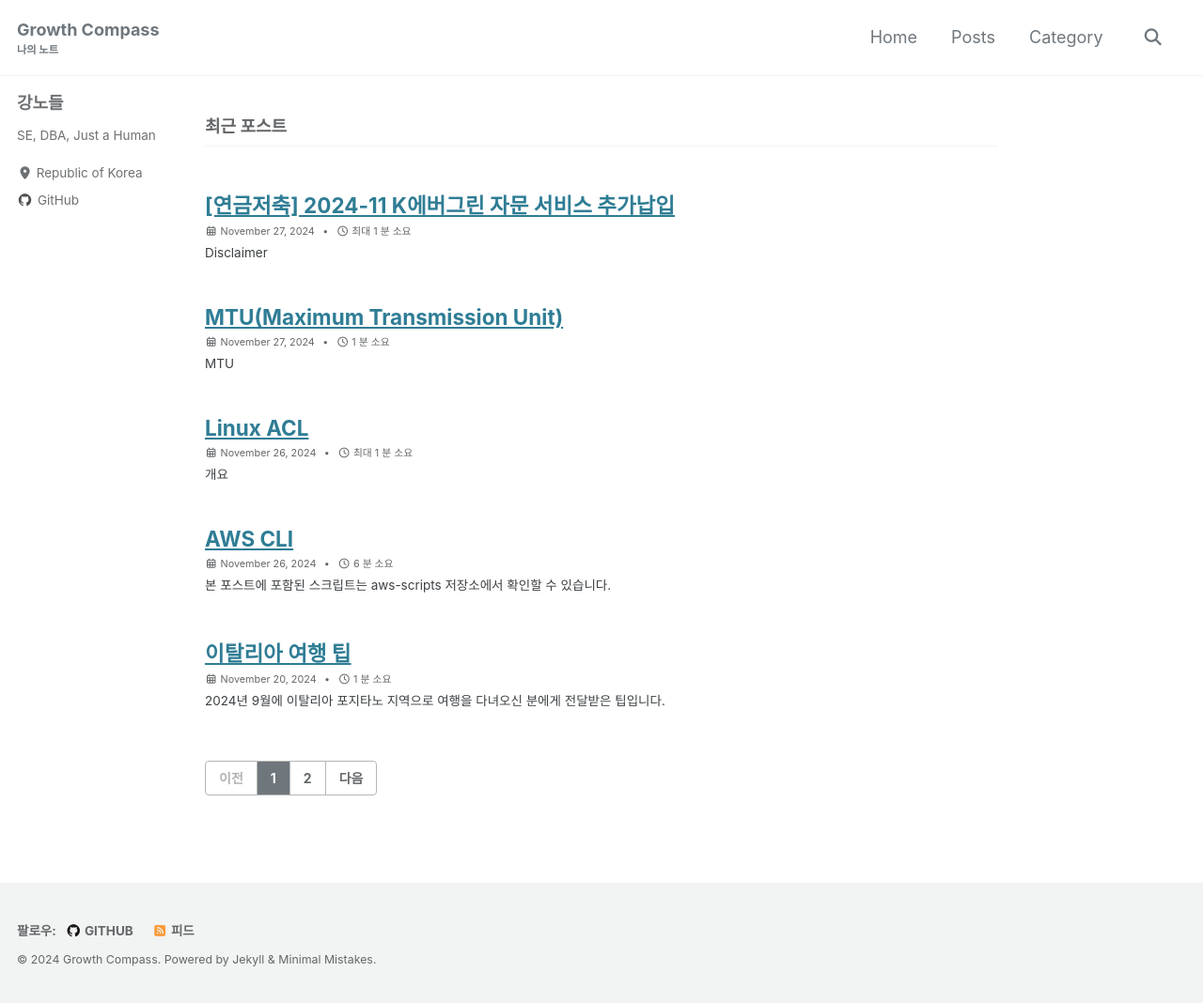
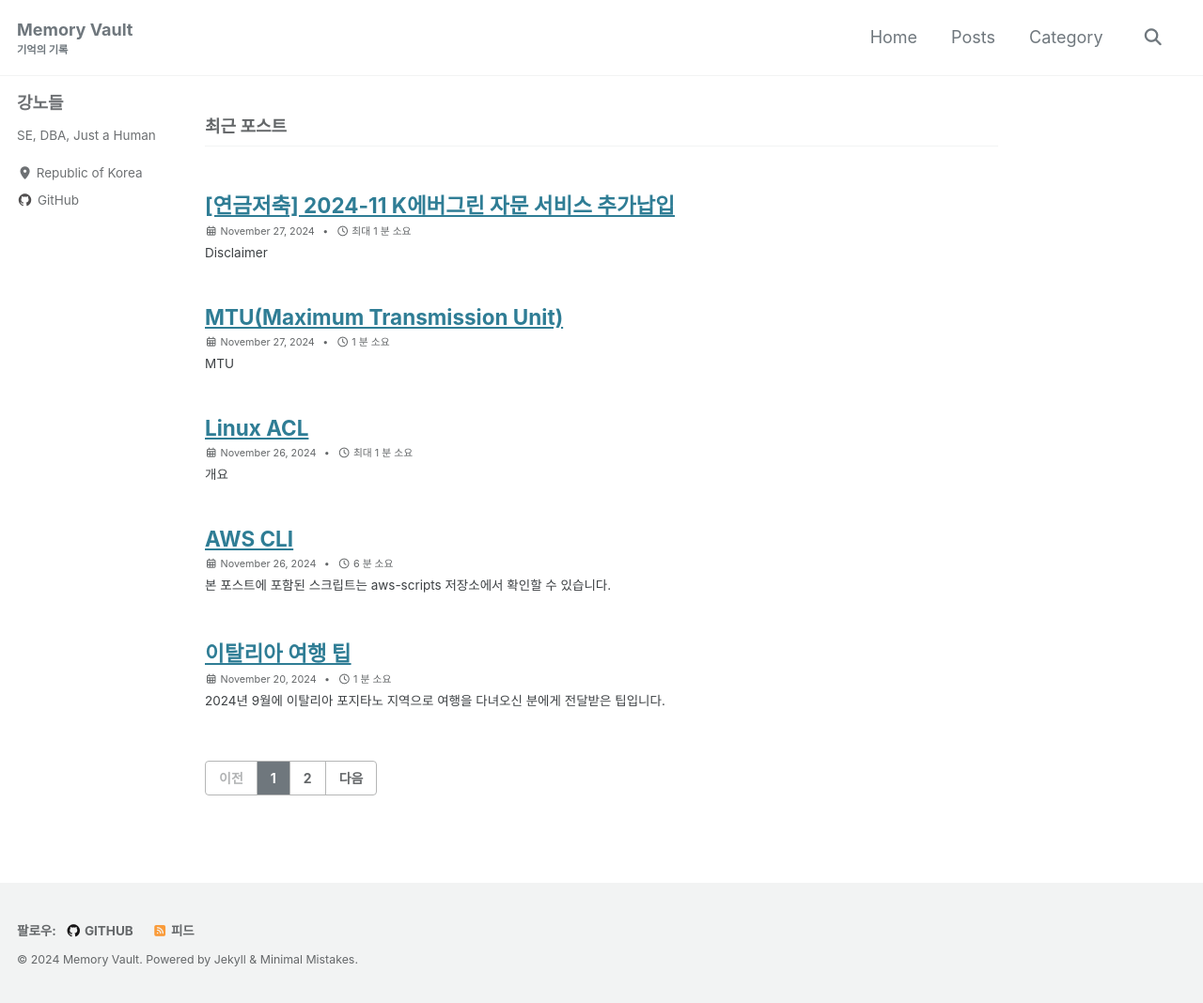
Before and after one commit to NodleKang/nodlekang.github.io, a Jekyll site: the page built from index.html, in a window 1280 px wide. Shown: the whole page at 94% size. Built offline with Jekyll 4.4.1, drawn with Linux system fonts in a browser that asks for light colours; cached includes are drawn as plain includes; the list of posts is cut into pages by our own code.

Commit message:
update title & add gitignore

```diff
--- a/_config.yml
+++ b/_config.yml
@@ -17,9 +17,9 @@ minimal_mistakes_skin    : "default" # "air", "aqua", "contrast", "dark", "dirt"
 # Site Settings
 locale                   : "ko-KR"
 rtl                      : # true, false (default) # turns direction of the page into right to left for RTL languages
-title                    : "Growth Compass"
+title                    : "Memory Vault"
 title_separator          : "-"
-subtitle                 : "나의 노트"
+subtitle                 : "기억의 기록"
 name                     : "강노들"
 description              : ""
 url                      : "nodlekang.github.io"
```
Also changed, not shown: 1 other file.
